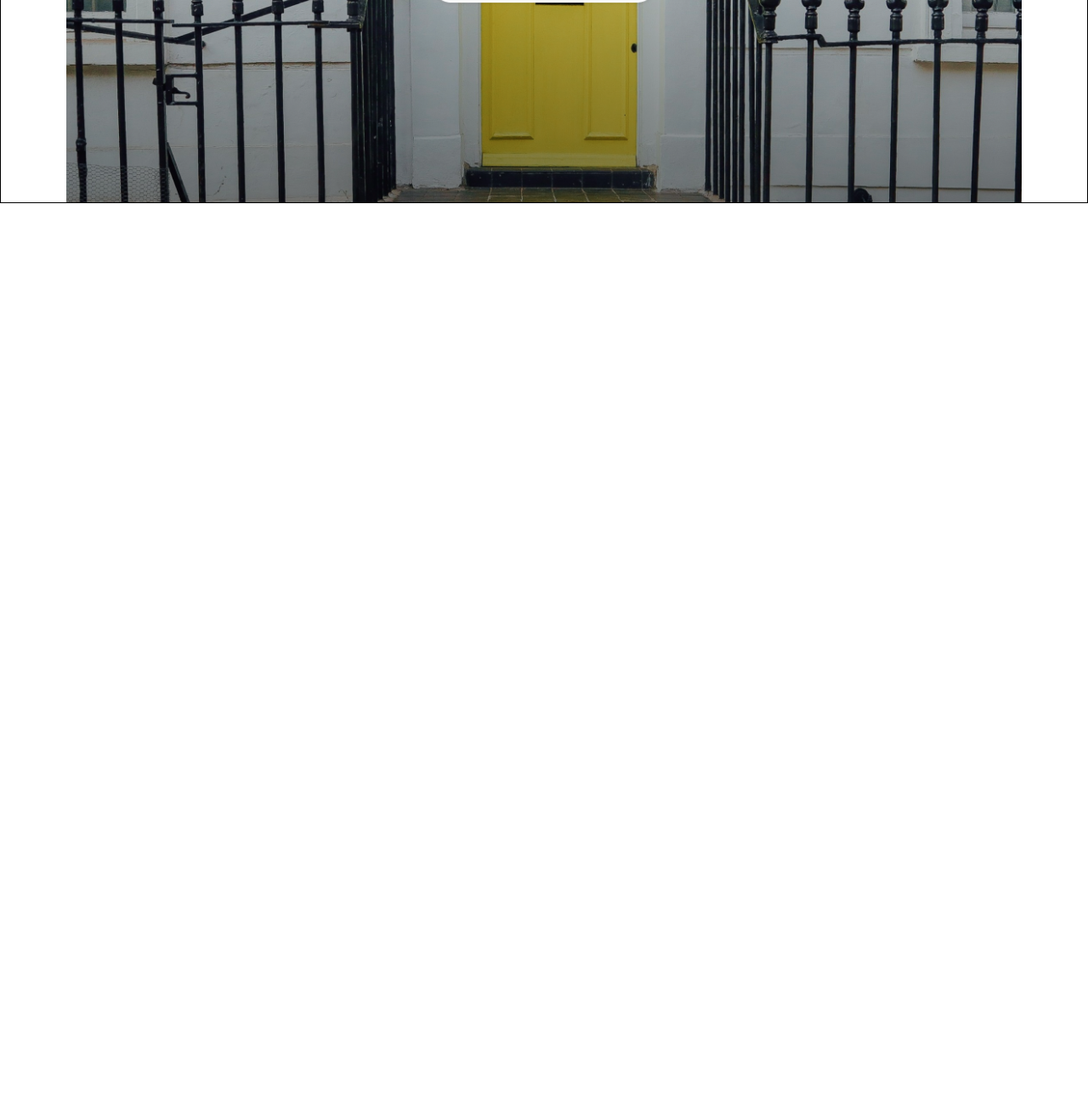
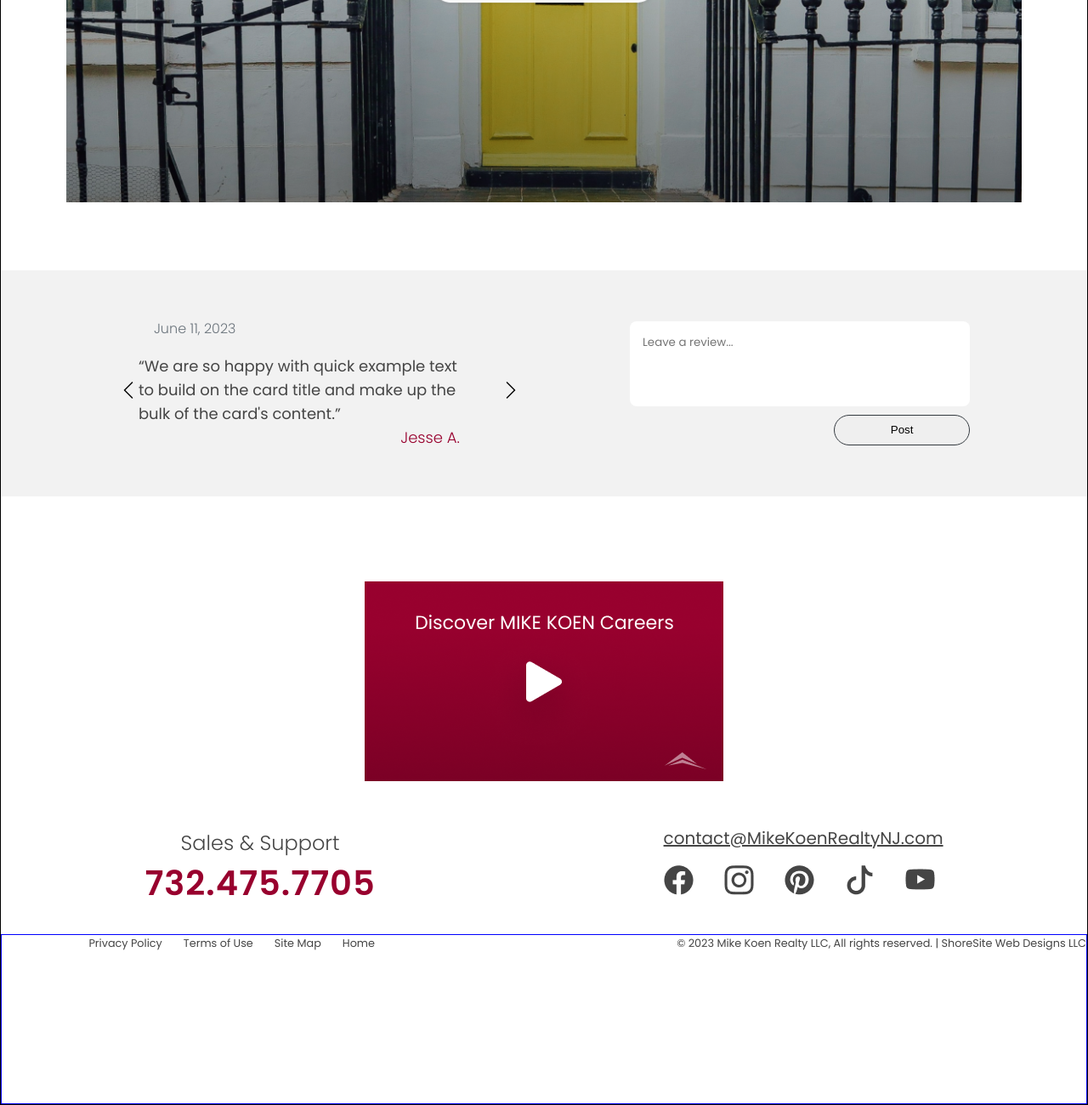
Before and after one commit to Enco-der/newlayoutpage, a plain HTML site: page index2.html in a window 1280 px wide. Shown: the part 3386-4686 px from the top of the page at 85% size. Before the commit the page ends 3625 px from the top, so only its background shows below. Drawn offline with nearby package versions, Linux system fonts and the light colour scheme.

Commit message:
changes are committing again

```diff
--- a/index2.html
+++ b/index2.html
@@ -139,6 +139,95 @@
         </div>
 
 
+
+
+
+
+        <div class="seven">
+            <div class="gas">
+                <p class="date">June 11, 2023</p>
+                <br>
+                <div class="relation">
+
+                    <img src="leftarrow.png" alt="">
+                    <p class="quote">“We are so happy with quick example text <br> to build on the  card title and make
+                    up the <br> bulk of the card's content.”</p>
+                    <img src="rightarrow.png" alt="" class="alwaysright">
+                </div>
+                <p class="jessa">Jesse A.</p>
+            </div>
+
+            <div class="khay">
+                <textarea name="" id="" cols="" rows="" placeholder="Leave a review..." class="text" ></textarea>
+                <div class="btn">
+                    <button>Post</button>
+                </div>
+
+
+            </div>
+        </div>
+
+
+
+
+
+
+
+
+
+
+
+        <div class="eight">
+            <img src="playing.png" alt="">
+
+
+          </div>
+
+
+
+
+
+
+
+
+
+          <div class="thisra">
+            <div class="abu">
+                <h3>Sales & Support</h3>
+                <p>732.475.7705</p>
+            </div>
+            <div class="aizaz">
+                <h3>contact@MikeKoenRealtyNJ.com</h3>
+                <div class="linkslogo">
+                    <h3><img src="Facebook.png" alt=""></h3>
+                    <h3><img src="Instagram.png" alt=""></h3>
+                    <h3><img src="Pinterest.png" alt=""></h3>
+                    <h3><img src="Tiktok.png" alt=""></h3>
+                    <h3><img src="Youtube.png" alt=""></h3>
+                </div>
+            </div>
+        </div>
+
+
+
+
+
+
+        <div class="chotha">
+            <div class="ugly">
+                <h3>Privacy Policy</h3>
+                <h3>Terms of Use</h3>
+                <h3>Site Map</h3>
+                <h3>Home</h3>
+
+            </div>
+            <div class="beauty">
+                   <p>© 2023 Mike Koen Realty LLC, All rights reserved. | ShoreSite Web Designs LLC</p>
+            </div>
+        </div>
+
+
+
 </div>
 </div>
 </body>
--- a/today.css
+++ b/today.css
@@ -806,7 +806,7 @@ margin-left: 260px;
  .thisra{
   display: flex;
   justify-content: space-around;
-  margin-top: 45px;
+  margin-top: 55px;
 }
 
 .abu h3{
```
